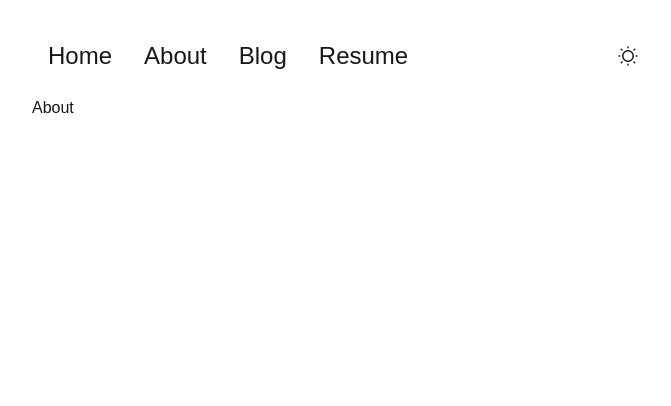
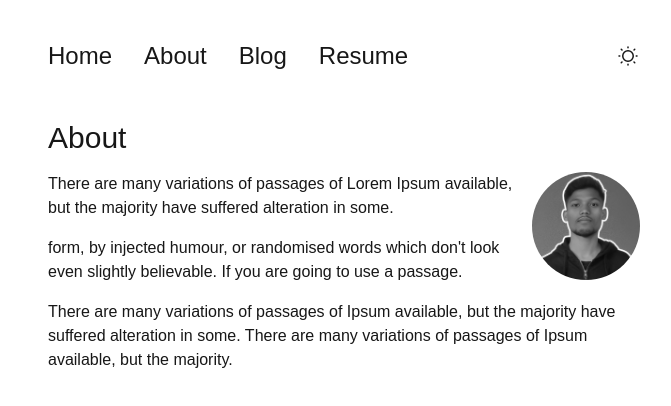
Before and after one commit to anuprajvarma/portfolio, a Next.js app: page /about in a window 1280 px wide. Shown: the top 406 px of the page, without its empty margins (296-967 px from the left). Built offline with nearby package versions, Linux system fonts and the light colour scheme.

Commit message:
made about section of about page

```diff
--- a/app/about/page.tsx
+++ b/app/about/page.tsx
@@ -1,7 +1,38 @@
+import Image from "next/image";
+
 export default function About() {
   return (
-    <div className="w-6/12 m-auto">
-      <h1>About</h1>
+    <div className="w-full">
+      <div className="m-auto p-4 py-6 flex flex-col gap-4 w-6/12">
+        <p className="text-3xl font-medium">About</p>
+        <div className="flex justify-between gap-2 w-full">
+          <div className="w-10/12 gap-4 flex flex-col">
+            <p>
+              There are many variations of passages of Lorem Ipsum available,
+              but the majority have suffered alteration in some.
+            </p>{" "}
+            <p>
+              form, by injected humour, or randomised words which don&apos;t
+              look even slightly believable. If you are going to use a passage.
+            </p>{" "}
+          </div>
+          <div className="h-[7rem] w-[7rem]">
+            <Image
+              className="rounded-full"
+              src="/portfolio_pic.png"
+              alt="Portfolio pic"
+              width={50}
+              height={50}
+              layout="responsive"
+            />
+          </div>
+        </div>
+        <p>
+          There are many variations of passages of Ipsum available, but the
+          majority have suffered alteration in some. There are many variations
+          of passages of Ipsum available, but the majority.
+        </p>{" "}
+      </div>
     </div>
   );
 }
--- a/components/Home.tsx
+++ b/components/Home.tsx
@@ -10,7 +10,7 @@ import Link from "next/link";
 
 const Home = () => {
   return (
-    <div className="p-4 py-6 gap-12 flex flex-col w-full">
+    <div className="p-4 py-6 w-full">
       <div className="flex justify-between w-full">
         <div className="w-9/12 flex flex-col gap-3">
           <h1 className="text-4xl font-bold">Anupraj Varma</h1>
```
